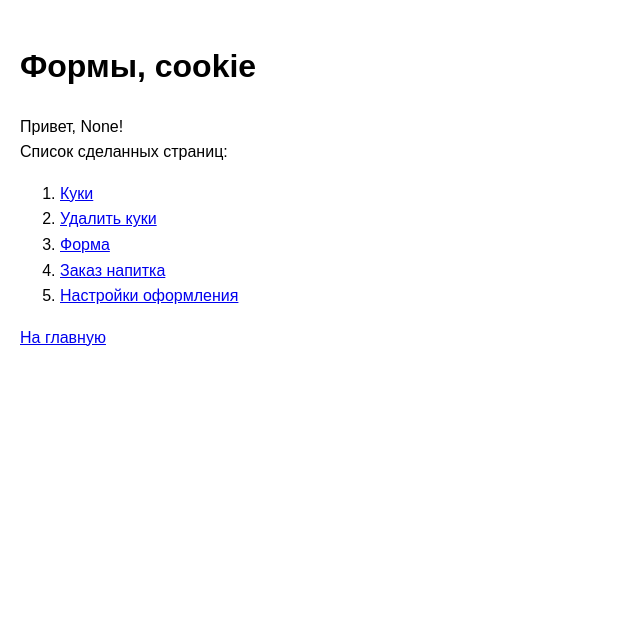
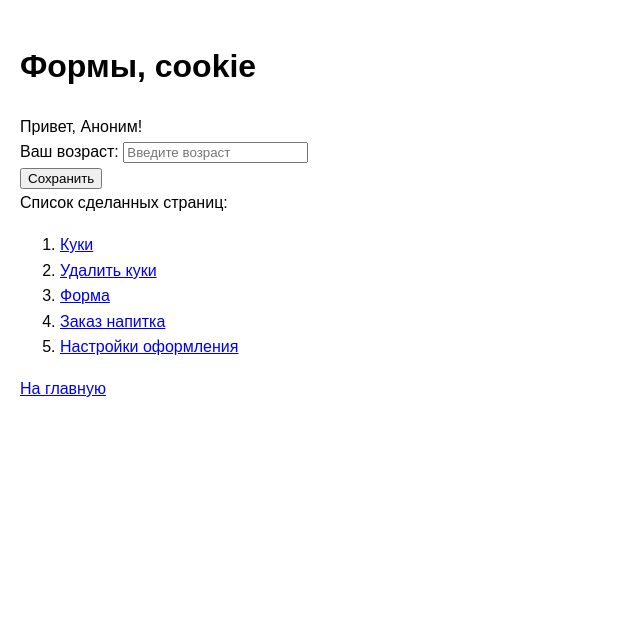
Before and after one commit to anastasiaagafonova/web-back-labs, a Flask app: page /lab3/ in a window 1280 px wide. Shown: the part 66-708 px from the top of the page, without its empty margins (0-640 px from the left). Run offline with Flask 3, Linux system fonts and the light colour scheme.

Commit message:
вывод возраста

```diff
--- a/templates/lab3/lab3.html
+++ b/templates/lab3/lab3.html
@@ -5,8 +5,25 @@
 {% block main %}
     <h1>Формы, cookie</h1>
     <div>
-        Привет, <span style="color: {{name_color}}">{{ name }}</span>!
+        Привет,
+        {% if name %}
+            <span style="color: {{ name_color or '#000000' }}">{{ name }}</span>!
+        {% else %}
+            <span>Аноним</span>!
+        {% endif %}
+        {% if age %}
+            <div>Ваш возраст: {{ age }}</div>
+        {% endif %}
     </div>
+
+    <!-- Форма для установки имени и возраста -->
+    <form action="/lab3/set_user_info" method="POST">
+        <div>
+            <label>Ваш возраст:</label>
+            <input type="number" name="age" value="{{ request.cookies.get('age') or '' }}" placeholder="Введите возраст">
+        </div>
+        <button type="submit">Сохранить</button>
+    </form>
 
     <div>Список сделанных страниц:</div>
     <ol>
```
